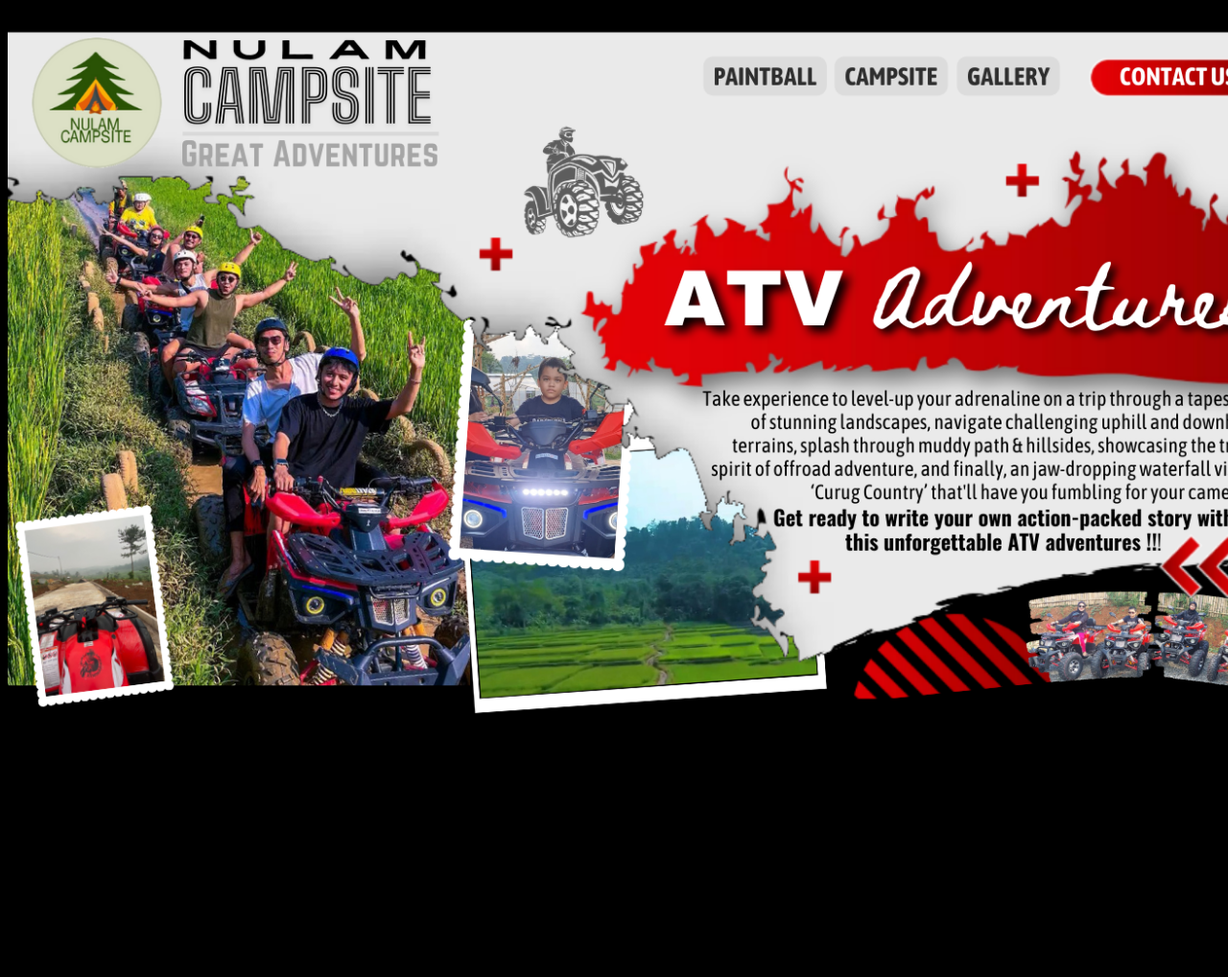
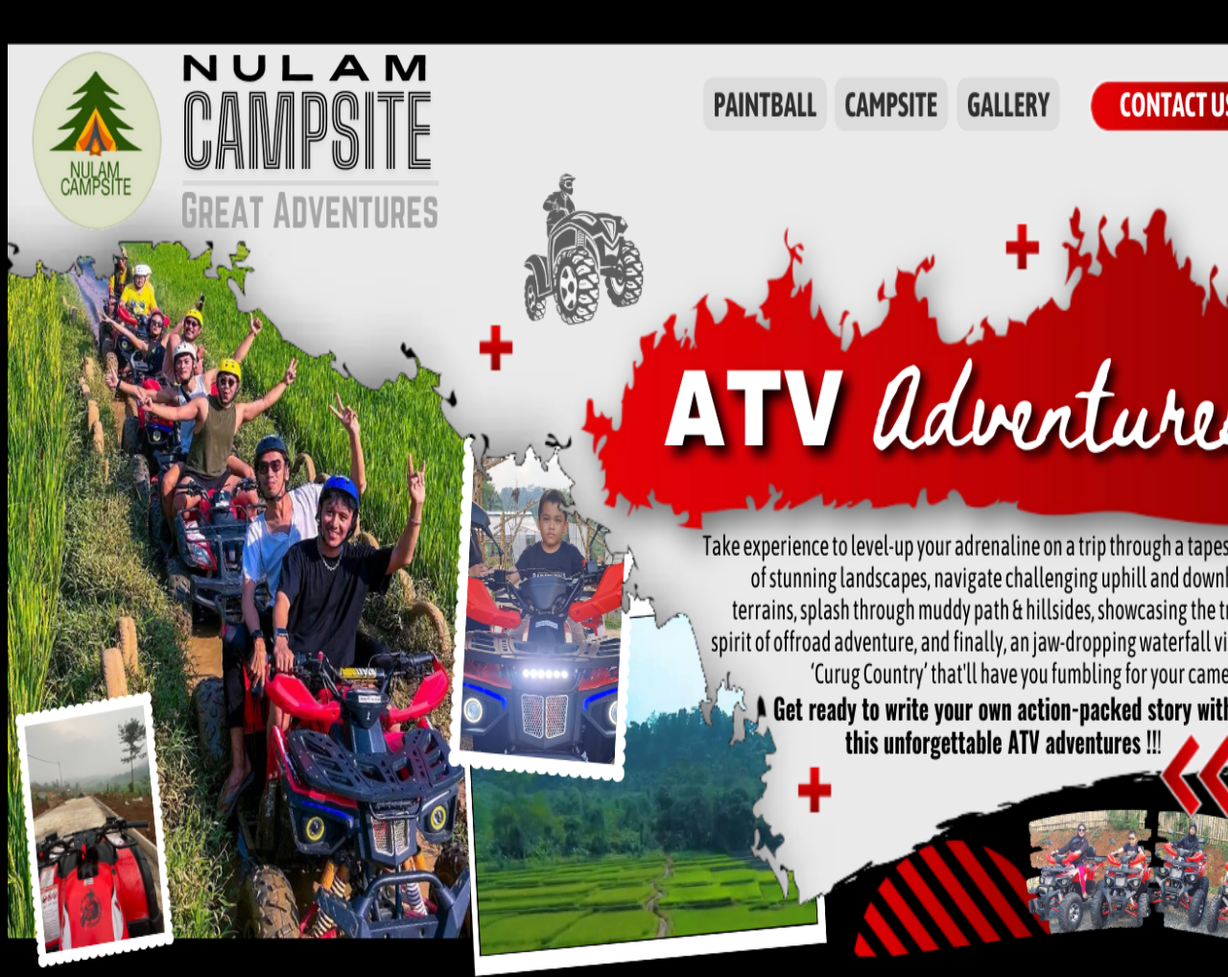
Before and after one commit to nugidna/nugidna.github.io, a plain HTML site: page index.html in a window 1280 px wide. Shown: the top 1018 px of the page at 96% size. Before the commit the page ends 800 px from the top, so only its background shows below. Drawn offline with Linux system fonts and the light colour scheme.

Commit message:
Update style.css

```diff
--- a/style.css
+++ b/style.css
@@ -13,7 +13,7 @@ body {
 
 @media only screen and (max-width: 1330px) {
 img {
-	height:100%;
+	height:1024px;
     }
 }
 
```
